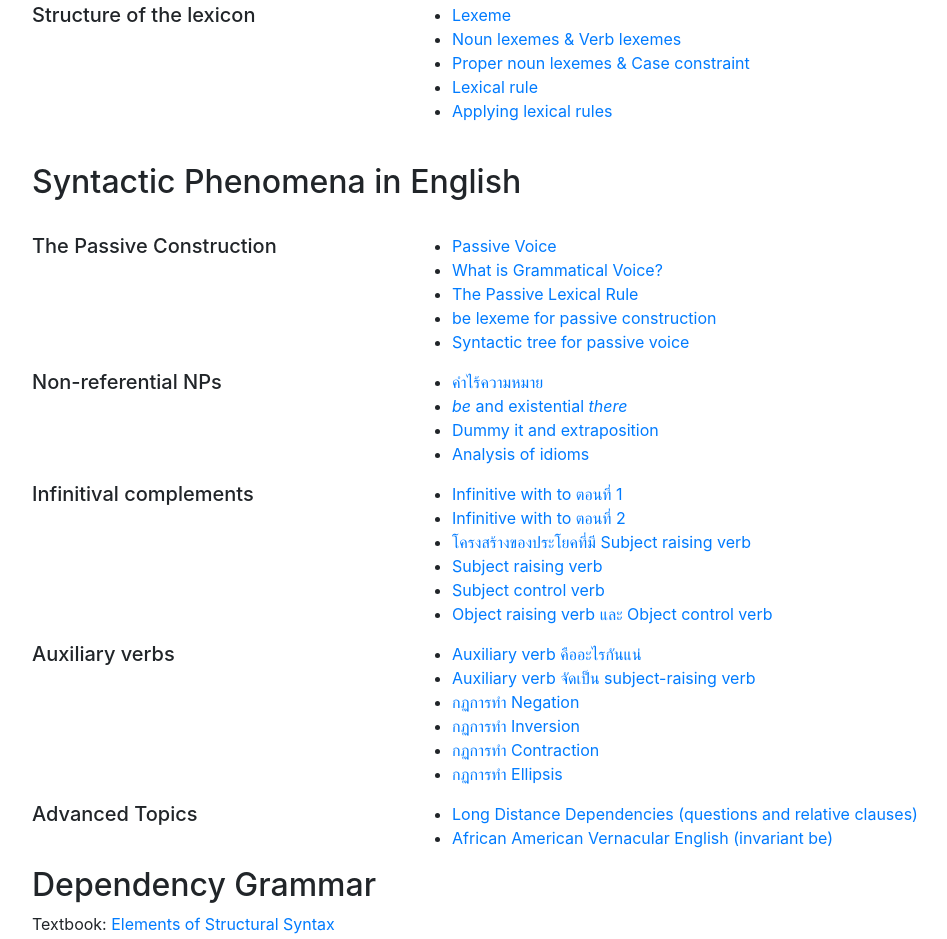
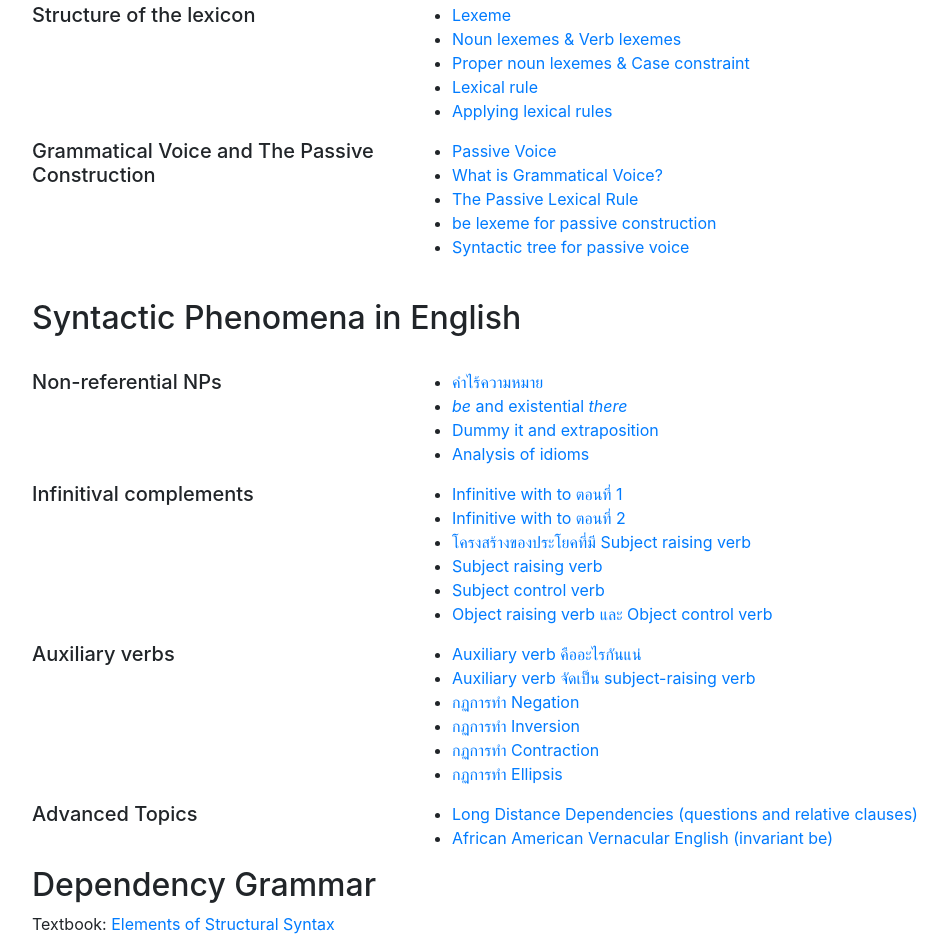
Before and after one commit to attapol/syntax, a plain HTML site: page index.html in a window 1280 px wide. Shown: the part 1744-2683 px from the top of the page, without its empty margins (53-1000 px from the left). Drawn offline with Linux system fonts and the light colour scheme.

Commit message:
moved to morpho

```diff
--- a/index.html
+++ b/index.html
@@ -184,14 +184,7 @@
         </div>
       </div>
 
-
-      <div class="row mt-4 mb-4">
-        <div class="col-lg-11">
-          <h2>Syntactic Phenomena in English</h2>
-        </div>
-      </div>
-
-      <div class="row"><div class="col-lg-4"><h5>The Passive Construction</h5></div>
+      <div class="row"><div class="col-lg-4"><h5>Grammatical Voice and The Passive Construction</h5></div>
         <div class="col-lg-7">
           <ul>
             <li><a href="https://youtu.be/KIlnFi1Gw-4">Passive Voice</a></li>
@@ -202,6 +195,14 @@
           </ul>
         </div>
       </div>
+
+      <div class="row mt-4 mb-4">
+        <div class="col-lg-11">
+          <h2>Syntactic Phenomena in English</h2>
+        </div>
+      </div>
+
+
 
       <div class="row"><div class="col-lg-4"><h5>Non-referential NPs</h5></div>
         <div class="col-lg-7">
```
